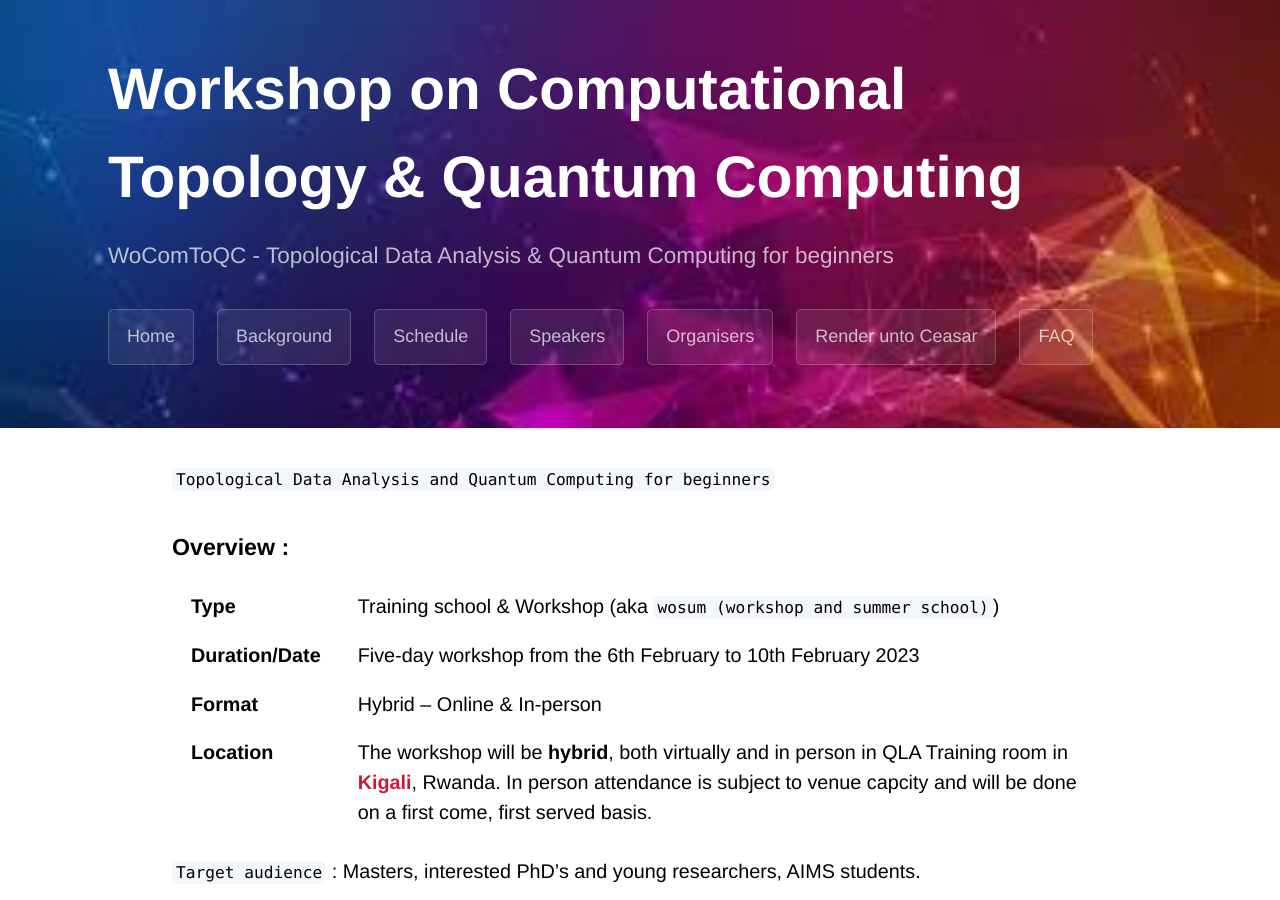
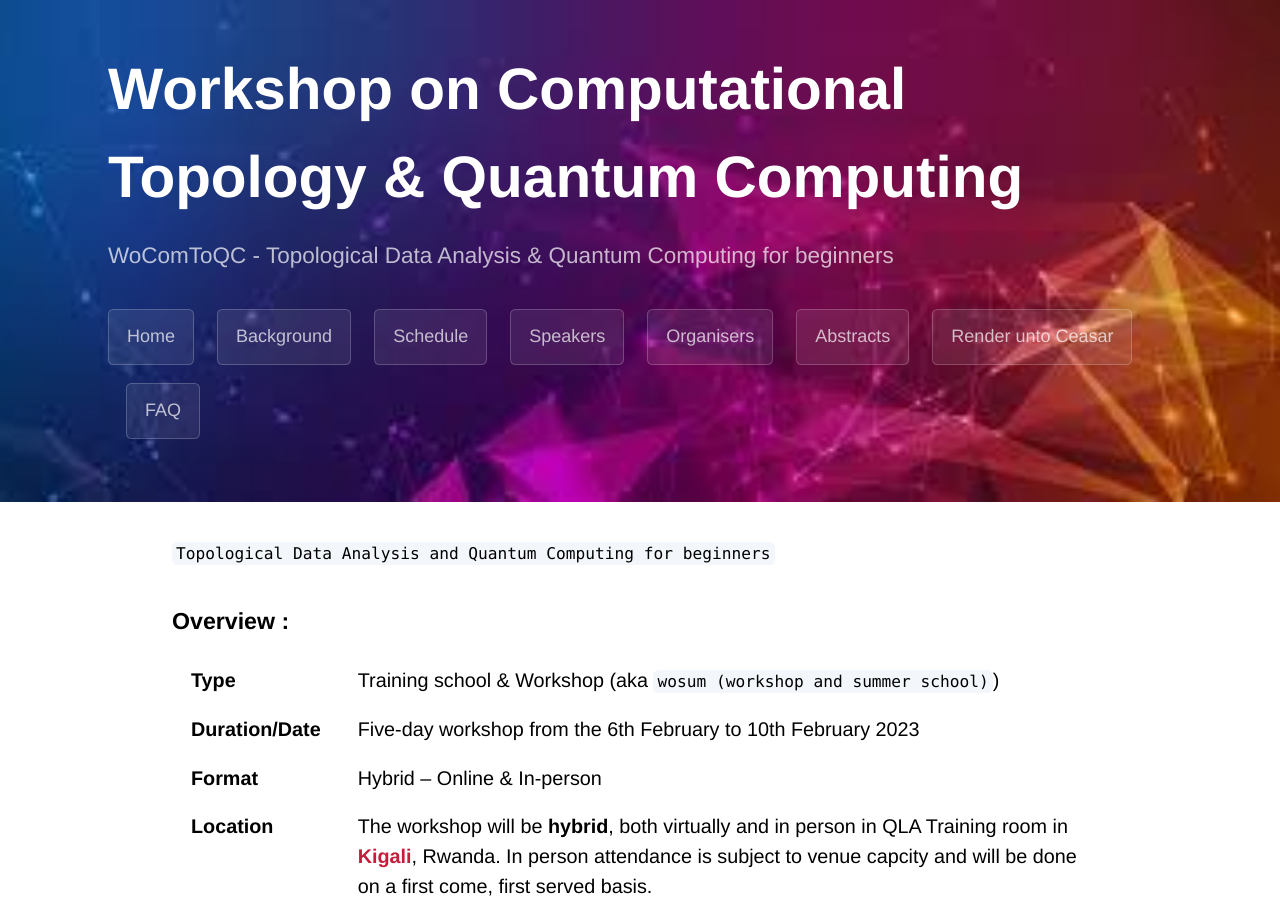
Before and after one commit to WoComtoQC/wocomtoqc.github.io, a Jekyll site: the page built from index.md, in a window 1280 px wide and 900 px high. Built offline with Jekyll 4.4.1, drawn with Linux system fonts in a browser that asks for light colours; some web fonts are replaced.

Commit message:
Update _config.yml

```diff
--- a/_config.yml
+++ b/_config.yml
@@ -8,6 +8,7 @@ navigation:
   Schedule: "/schedule"
   Speakers: "/speakers"
   Organisers: "/organisers"
+  Abstracts: "/abstracts"
   Render unto Ceasar: "/render"
   FAQ: "/faq"
 
```
